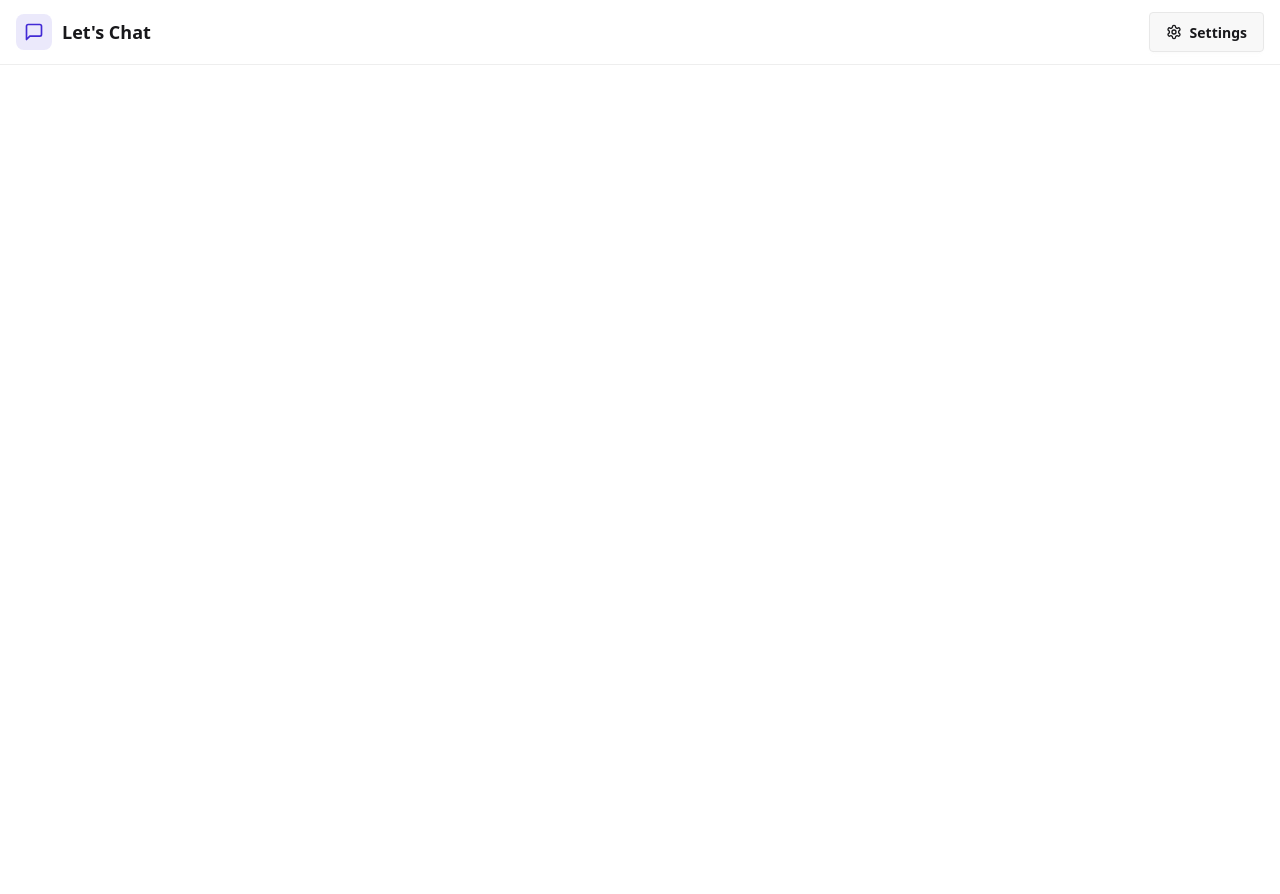
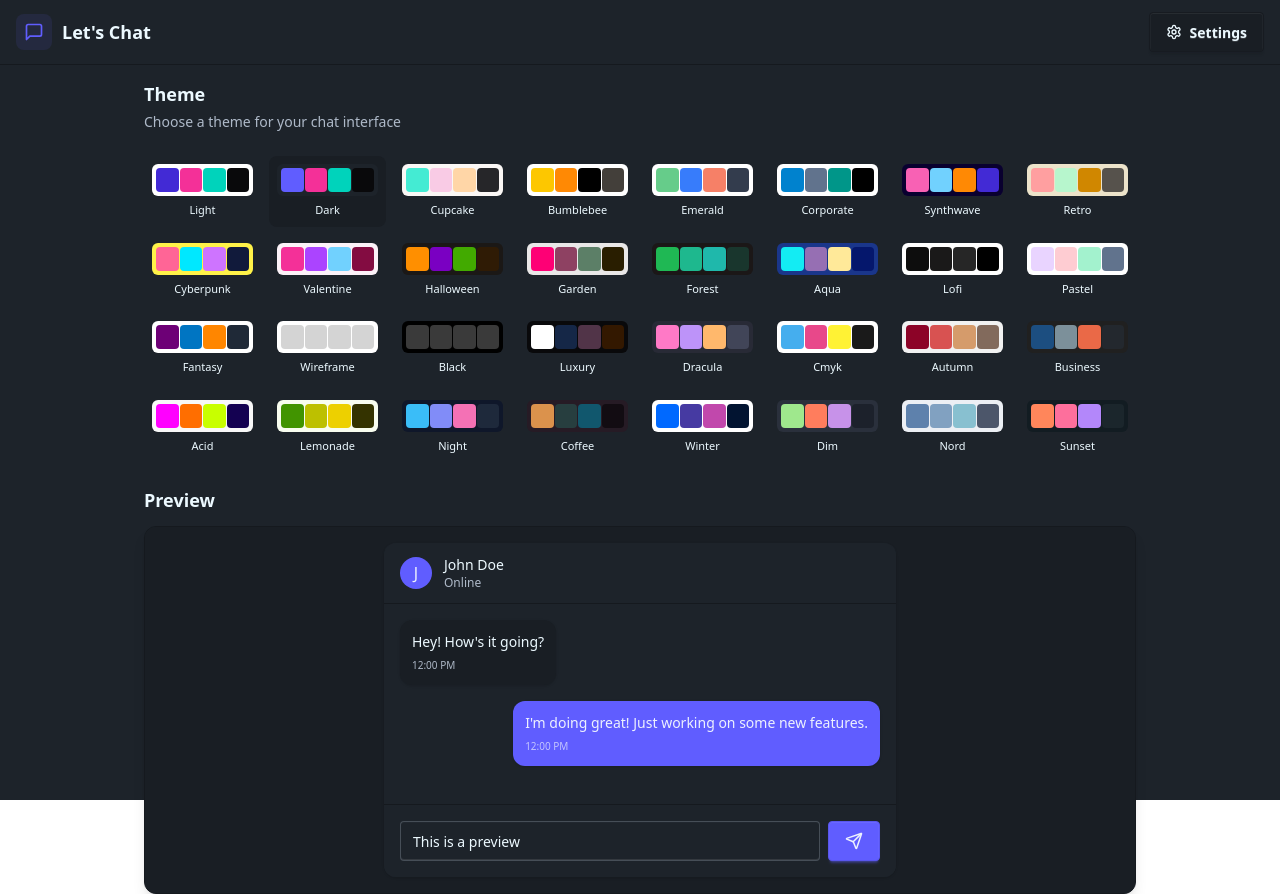
Before and after one commit to Premium07/MERN_ChatAPP, a React (Vite) app in the folder frontend/: page /settings in a window 1280 px wide. Before the commit the page ends 800 px from the top, so only its background shows below. Built offline with nearby package versions, Linux system fonts and the light colour scheme; no server answers.

Commit message:
feat: implement theme selection and storage functionality with theme preview in SettingsPage

```diff
--- a/frontend/src/App.jsx
+++ b/frontend/src/App.jsx
@@ -9,9 +9,11 @@
 import { useEffect } from "react";
 import { Loader } from "lucide-react";
 import { Toaster } from "react-hot-toast";
+import { useThemeStore } from "./store/useThemeStore";
 
 const App = () => {
   const { authUser, checkAuth, isCheckingAuth } = useAuthStore();
+  const { theme } = useThemeStore();
 
   useEffect(() => {
     checkAuth();
@@ -26,7 +28,7 @@
   }
 
   return (
-    <div>
+    <div data-theme={theme}>
       <Navbar />
       <Routes>
         <Route
--- a/frontend/src/components/Navbar.jsx
+++ b/frontend/src/components/Navbar.jsx
@@ -43,7 +43,7 @@
                   <span className="hidden sm:inline">Profile</span>
                 </Link>
 
-                <button className="flex gap-2 items-center cursor-pointer bg-red-900 btn" onClick={logout}>
+                <button className="flex gap-2 items-center cursor-pointer btn" onClick={logout}>
                   <LogOut className="size-5" />
                   <span className="hidden sm:inline">Logout</span>
                 </button>
--- /dev/null
+++ b/frontend/src/constants/index.js
@@ -0,0 +1,34 @@
+export const allThemes = [
+  "light",
+  "dark",
+  "cupcake",
+  "bumblebee",
+  "emerald",
+  "corporate",
+  "synthwave",
+  "retro",
+  "cyberpunk",
+  "valentine",
+  "halloween",
+  "garden",
+  "forest",
+  "aqua",
+  "lofi",
+  "pastel",
+  "fantasy",
+  "wireframe",
+  "black",
+  "luxury",
+  "dracula",
+  "cmyk",
+  "autumn",
+  "business",
+  "acid",
+  "lemonade",
+  "night",
+  "coffee",
+  "winter",
+  "dim",
+  "nord",
+  "sunset",
+];
--- a/frontend/src/index.css
+++ b/frontend/src/index.css
@@ -1,6 +1,8 @@
 @import "tailwindcss";
 @plugin "daisyui" {
-  themes: light --default, dark --prefersdark,retro, cupcake, cyberpunk, dracula,
-    funky, halloween, aqua, forest, halloween, blush, blush, wine, teal, sky,
-    violet, emerald, midnight, corporate, crimson, ocean, royal, fire, chocolate;
+  themes: "light", "dark", "cupcake", "bumblebee", "emerald", "corporate",
+    "synthwave", "retro", "cyberpunk", "valentine", "halloween", "garden",
+    "forest", "aqua", "lofi", "pastel", "fantasy", "wireframe", "black",
+    "luxury", "dracula", "cmyk", "autumn", "business", "acid", "lemonade",
+    "night", "coffee", "winter", "dim", "nord", "sunset";
 }
--- a/frontend/src/pages/ProfilePage.jsx
+++ b/frontend/src/pages/ProfilePage.jsx
@@ -21,7 +21,7 @@
   };
 
   return (
-    <div className="h-screen pt-15">
+    <div className="min-h-screen pt-15">
       <div className="max-w-2xl mx-auto p-4">
         <div className="bg-base-300 rounded-xl p-2 space-y-8">
           <div className="text-center">
--- a/frontend/src/pages/SettingsPage.jsx
+++ b/frontend/src/pages/SettingsPage.jsx
@@ -1,8 +1,135 @@
+import { allThemes } from "../constants";
+import { useThemeStore } from "../store/useThemeStore";
+import { Send } from "lucide-react";
+
+const PREVIEW_MESSAGES = [
+  { id: 1, content: "Hey! How's it going?", isSent: false },
+  {
+    id: 2,
+    content: "I'm doing great! Just working on some new features.",
+    isSent: true,
+  },
+];
 
 const SettingsPage = () => {
+  const { theme, setTheme } = useThemeStore();
+
   return (
-    <div>SettingsPage</div>
-  )
-}
+    <section className="h-screen container mx-auto px-4 pt-20 max-w-5xl">
+      <div className="space-y-6">
+        <div className="flex flex-col gap-1">
+          <h2 className="text-lg font-semibold">Theme</h2>
+          <p className="text-sm text-base-content/70">
+            Choose a theme for your chat interface
+          </p>
+        </div>
 
-export default SettingsPage
+        <div className="grid grid-cols-4 sm:grid-cols-6 md:grid-cols-8 gap-2">
+          {allThemes.map((t) => (
+            <button
+              key={t}
+              className={`
+                group flex flex-col items-center gap-1.5 p-2 rounded-lg transition-colors
+                ${theme === t ? "bg-base-200" : "hover:bg-base-200/50"}
+              `}
+              onClick={() => setTheme(t)}
+            >
+              <div
+                className="relative h-8 w-full rounded-md overflow-hidden"
+                data-theme={t}
+              >
+                <div className="absolute inset-0 grid grid-cols-4 gap-px p-1">
+                  <div className="rounded bg-primary"></div>
+                  <div className="rounded bg-secondary"></div>
+                  <div className="rounded bg-accent"></div>
+                  <div className="rounded bg-neutral"></div>
+                </div>
+              </div>
+              <span className="text-[11px] font-medium truncate w-full text-center">
+                {t.charAt(0).toUpperCase() + t.slice(1)}
+              </span>
+            </button>
+          ))}
+        </div>
+
+        {/* Preview Section */}
+        <h3 className="text-lg font-semibold mb-3">Preview</h3>
+        <div className="rounded-xl border border-base-300 overflow-hidden bg-base-100 shadow-lg">
+          <div className="p-4 bg-base-200">
+            <div className="max-w-lg mx-auto">
+              {/* Mock Chat UI */}
+              <div className="bg-base-100 rounded-xl shadow-sm overflow-hidden">
+                {/* Chat Header */}
+                <div className="px-4 py-3 border-b border-base-300 bg-base-100">
+                  <div className="flex items-center gap-3">
+                    <div className="w-8 h-8 rounded-full bg-primary flex items-center justify-center text-primary-content font-medium">
+                      J
+                    </div>
+                    <div>
+                      <h3 className="font-medium text-sm">John Doe</h3>
+                      <p className="text-xs text-base-content/70">Online</p>
+                    </div>
+                  </div>
+                </div>
+
+                {/* Chat Messages */}
+                <section className="p-4 space-y-4 min-h-[200px] max-h-[200px] overflow-y-auto bg-base-100">
+                  {PREVIEW_MESSAGES.map((message) => (
+                    <div
+                      key={message.id}
+                      className={`flex ${
+                        message.isSent ? "justify-end" : "justify-start"
+                      }`}
+                    >
+                      <div
+                        className={`
+                          max-w-[80%] rounded-xl p-3 shadow-sm
+                          ${
+                            message.isSent
+                              ? "bg-primary text-primary-content"
+                              : "bg-base-200"
+                          }
+                        `}
+                      >
+                        <p className="text-sm">{message.content}</p>
+                        <p
+                          className={`
+                            text-[10px] mt-1.5
+                            ${
+                              message.isSent
+                                ? "text-primary-content/70"
+                                : "text-base-content/70"
+                            }
+                          `}
+                        >
+                          12:00 PM
+                        </p>
+                      </div>
+                    </div>
+                  ))}
+                </section>
+
+                {/* Chat Input */}
+                <section className="p-4 border-t border-base-300 bg-base-100">
+                  <div className="flex gap-2">
+                    <input
+                      type="text"
+                      className="input input-bordered flex-1 text-sm h-10"
+                      placeholder="Type a message..."
+                      value="This is a preview"
+                      readOnly
+                    />
+                    <button className="btn btn-primary h-10 min-h-0">
+                      <Send size={18} />
+                    </button>
+                  </div>
+                </section>
+              </div>
+            </div>
+          </div>
+        </div>
+      </div>
+    </section>
+  );
+};
+export default SettingsPage;
--- /dev/null
+++ b/frontend/src/store/useThemeStore.js
@@ -0,0 +1,9 @@
+import { create } from "zustand";
+
+export const useThemeStore = create((set) => ({
+    theme: localStorage.getItem("chat-theme") || "dark",
+    setTheme: (theme) => {
+        localStorage.setItem("chat-theme", theme);
+        set({ theme });
+    }
+}));
```
